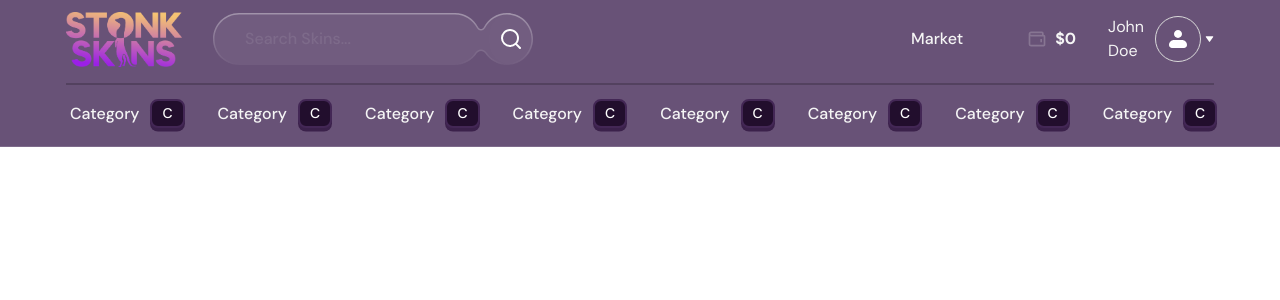
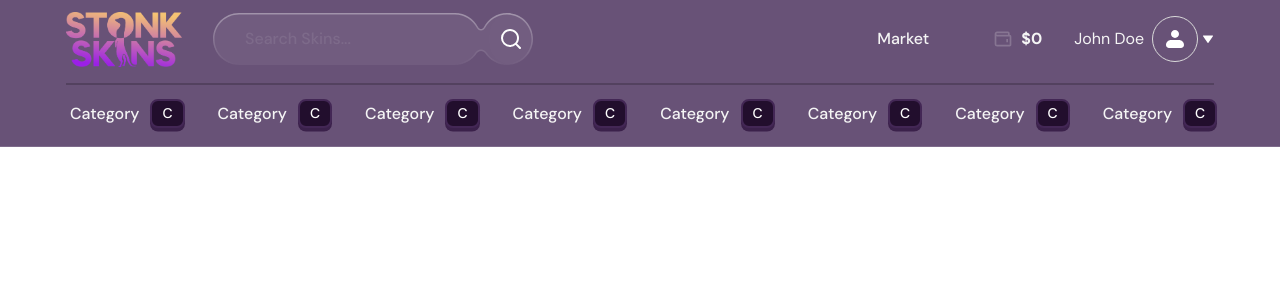
Before and after one commit to rahullohchab5210/Stonk-Skins, a Next.js app: page / in a window 1280 px wide. Shown: the top 300 px of the page. Built offline with nearby package versions, Linux system fonts and the light colour scheme.

Commit message:
text-nowrap

```diff
--- a/src/app/layout.js
+++ b/src/app/layout.js
@@ -20,10 +20,10 @@ const dmSans = DM_Sans({
 
 
 export const metadata = {
-  title: "Stonk-Kins",
+  title: "Stonk-Skins",
   description: "The Ultimate CS 2 Marketplace for Gamers Who Mean Business",
   openGraph: {
-    title: "Stonk-Kins",
+    title: "Stonk-Skins",
     description: "The Ultimate CS 2 Marketplace for Gamers Who Mean Business",
     images: ["/meta-image.png"],
   },
--- a/src/components/common/Navbar.jsx
+++ b/src/components/common/Navbar.jsx
@@ -52,7 +52,7 @@ function Navbar() {
                                 </div>
                                 <div className='flex items-center gap-1'>
                                     <div className='flex items-center gap-2'>
-                                        <h6 className='font-normal text-[16px] leading-[150%] tracking-[0%] text-[#F5F5F5]'>John Doe</h6>
+                                        <h6 className='font-normal text-[16px] leading-[150%] tracking-[0%] text-[#F5F5F5] text-nowrap'>John Doe</h6>
                                         <div className='p-3.25 border-[1.5px] border-[#D9D9D9] rounded-[49px]'>
                                             <Icons icon={"PROFILE"} />
                                         </div>
```
